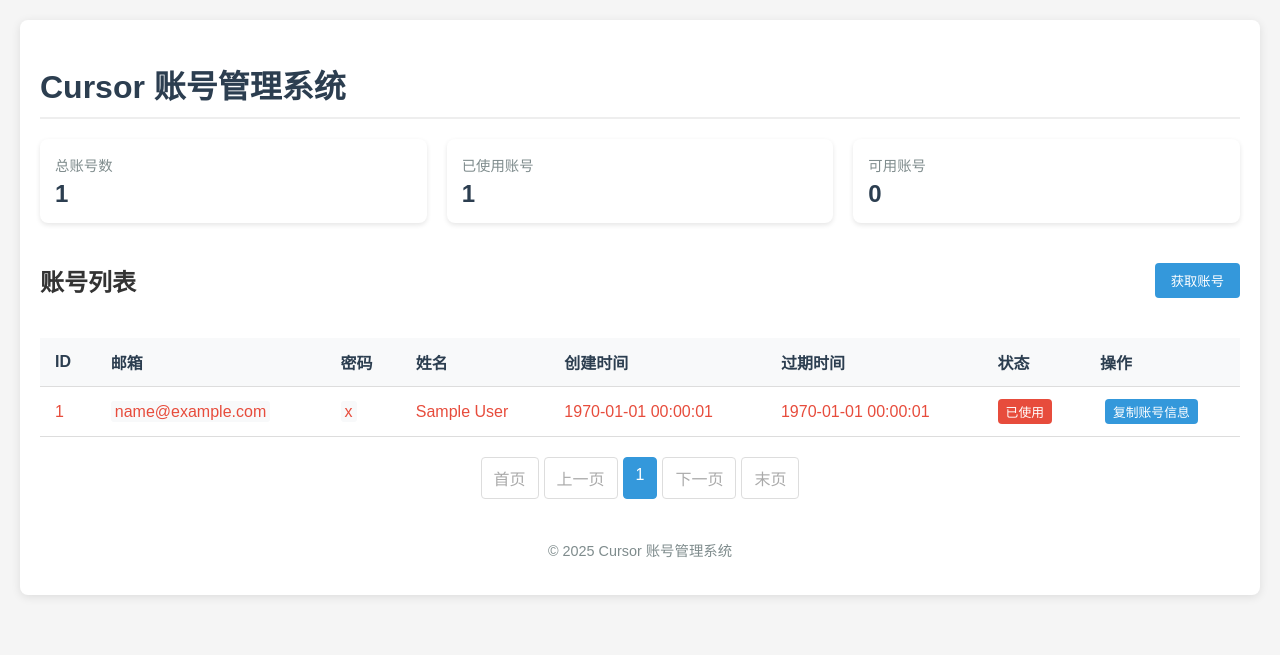
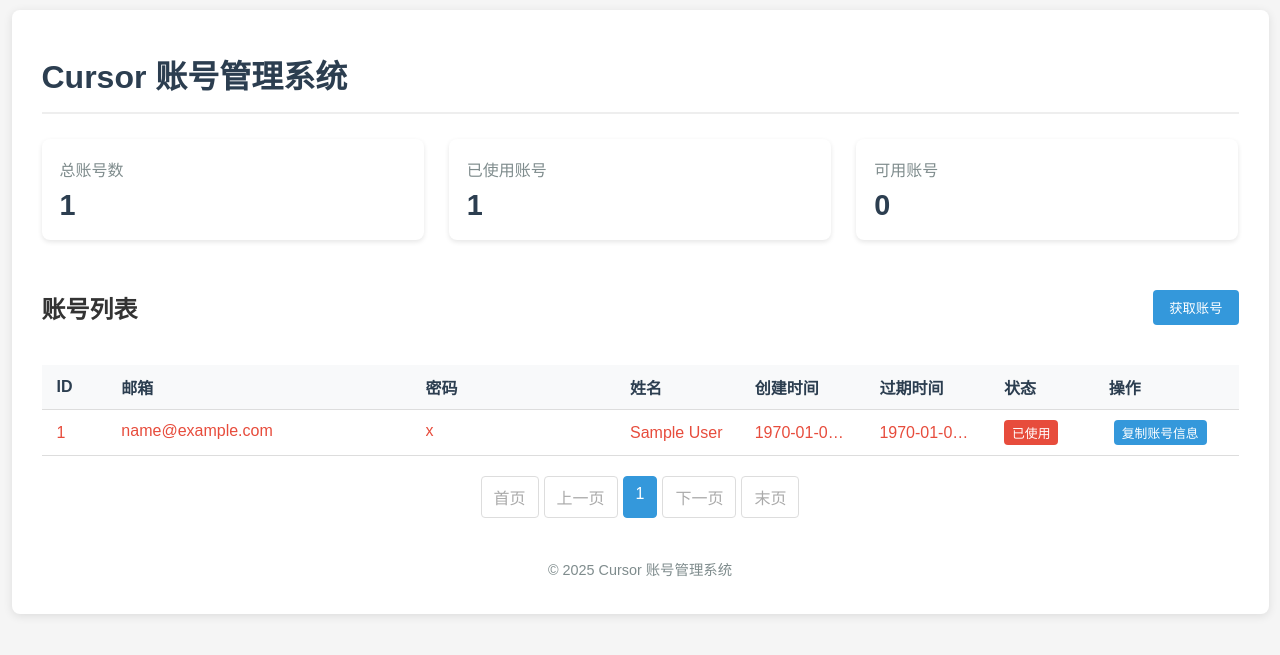
Before and after one commit to hj01857655/cursor-auto-account, a Flask app: page / in a window 1280 px wide. Shown: the top 655 px of the page. Run offline with Flask 3, Linux system fonts and the light colour scheme; tables that the repository leaves empty hold one stand-in row (values such as "Sample post").

Commit message:
fix: css style

```diff
--- a/templates/index.html
+++ b/templates/index.html
@@ -8,34 +8,47 @@
         body {
             font-family: 'Arial', sans-serif;
             margin: 0;
-            padding: 20px;
+            padding: 10px;
             background-color: #f5f5f5;
             color: #333;
         }
         .container {
-            max-width: 1200px;
+            max-width: 95%;
             margin: 0 auto;
             background-color: #fff;
-            padding: 20px;
+            padding: 20px 30px;
             border-radius: 8px;
             box-shadow: 0 2px 10px rgba(0, 0, 0, 0.1);
         }
         h1 {
             color: #2c3e50;
-            margin-bottom: 20px;
+            margin-bottom: 25px;
             border-bottom: 2px solid #eee;
-            padding-bottom: 10px;
+            padding-bottom: 15px;
         }
         .account-table {
             width: 100%;
             border-collapse: collapse;
             margin-top: 20px;
+            table-layout: fixed;
         }
         .account-table th, .account-table td {
-            padding: 12px 15px;
+            padding: 10px 15px;
             text-align: left;
             border-bottom: 1px solid #ddd;
+            white-space: nowrap;
+            overflow: hidden;
+            text-overflow: ellipsis;
         }
+        /* 设置各列宽度 */
+        .account-table th:nth-child(1), .account-table td:nth-child(1) { width: 4%; } /* ID */
+        .account-table th:nth-child(2), .account-table td:nth-child(2) { width: 28%; } /* 邮箱 */
+        .account-table th:nth-child(3), .account-table td:nth-child(3) { width: 18%; } /* 密码 */
+        .account-table th:nth-child(4), .account-table td:nth-child(4) { width: 10%; } /* 姓名 */
+        .account-table th:nth-child(5), .account-table td:nth-child(5) { width: 10%; } /* 创建时间 */
+        .account-table th:nth-child(6), .account-table td:nth-child(6) { width: 10%; } /* 过期时间 */
+        .account-table th:nth-child(7), .account-table td:nth-child(7) { width: 8%; } /* 状态 */
+        .account-table th:nth-child(8), .account-table td:nth-child(8) { width: 12%; } /* 操作 */
         .account-table th {
             background-color: #f8f9fa;
             font-weight: bold;
@@ -59,7 +72,8 @@
             color: white;
         }
         .actions {
-            margin-top: 20px;
+            margin-top: 25px;
+            margin-bottom: 20px;
             display: flex;
             justify-content: space-between;
             align-items: center;
@@ -82,24 +96,29 @@
             cursor: not-allowed;
         }
         .stats {
-            margin-bottom: 20px;
+            margin-bottom: 30px;
             display: flex;
-            gap: 20px;
+            gap: 25px;
         }
         .stat-card {
             flex: 1;
             background-color: #fff;
-            padding: 15px;
+            padding: 18px;
             border-radius: 8px;
-            box-shadow: 0 2px 5px rgba(0, 0, 0, 0.1);
+            box-shadow: 0 2px 5px rgba(0,0,0,0.1);
+            transition: transform 0.2s, box-shadow 0.2s;
+        }
+        .stat-card:hover {
+            transform: translateY(-3px);
+            box-shadow: 0 4px 8px rgba(0,0,0,0.15);
         }
         .stat-title {
-            font-size: 0.9em;
+            font-size: 1em;
             color: #7f8c8d;
-            margin-bottom: 5px;
+            margin-bottom: 8px;
         }
         .stat-value {
-            font-size: 1.5em;
+            font-size: 1.8em;
             font-weight: bold;
             color: #2c3e50;
         }
@@ -144,20 +163,23 @@
         }
         .copyable {
             cursor: pointer;
-            padding: 2px 4px;
-            background-color: #f8f9fa;
-            border-radius: 3px;
             position: relative;
+            display: inline-block;
+            transition: color 0.2s;
+            width: 100%;
+            overflow: hidden;
+            text-overflow: ellipsis;
+            max-width: 100%;
         }
         .copyable:hover {
-            background-color: #e9ecef;
+            color: #3498db;
         }
         .copyable::after {
             content: "点击复制";
             position: absolute;
-            bottom: 100%;
-            left: 50%;
-            transform: translateX(-50%);
+            bottom: 125%;
+            right: 0;
+            transform: none;
             background-color: #333;
             color: white;
             padding: 4px 8px;
@@ -166,13 +188,19 @@
             opacity: 0;
             pointer-events: none;
             transition: opacity 0.2s;
+            white-space: nowrap;
+            z-index: 10;
         }
         .copyable:hover::after {
             opacity: 0.9;
         }
-        .copied::after {
-            content: "";
-            background-color: #2ecc71;
+        .copyable.copied {
+            color: #2ecc71;
+        }
+        .copyable.copied::after {
+            content: "已复制!";
+            background-color: #28a745;
+            opacity: 0.9;
         }
         .status-toggle {
             cursor: pointer;
@@ -335,8 +473,16 @@
                 {% set is_expired = current_timestamp > account.expire_time %}
                 <tr{% if is_expired %} class="expired"{% endif %} data-id="{{ account.id }}">
                     <td>{{ account.id }}</td>
-                    <td><span class="copyable" onclick="copyText('{{ account.email }}', this)">{{ account.email }}</span></td>
-                    <td><span class="copyable" onclick="copyText('{{ account.password }}', this)">{{ account.password }}</span></td>
+                    <td>
+                        <div class="tooltip" data-tooltip="{{ account.email }}">
+                            <span class="copyable" onclick="copyText('{{ account.email }}', this)">{{ account.email }}</span>
+                        </div>
+                    </td>
+                    <td>
+                        <div class="tooltip" data-tooltip="{{ account.password }}">
+                            <span class="copyable" onclick="copyText('{{ account.password }}', this)">{{ account.password }}</span>
+                        </div>
+                    </td>
                     <td>{{ account.first_name }} {{ account.last_name }}</td>
                     <td>{{ account.create_time|timestamp_to_date }}</td>
                     <td>{{ account.expire_time_fmt }}</td>
@@ -526,14 +672,12 @@
         function copyText(text, element) {
             navigator.clipboard.writeText(text).then(() => {
                 if (element) {
-                    element.textContent = '已复制';
+                    // 添加临时复制成功效果，不改变原文本
+                    element.classList.add('copied');
+
                     setTimeout(() => {
-                        if (element.classList.contains('copy-btn')) {
-                            element.textContent = '复制';
-                        } else {
-                            element.classList.remove('copied');
-                        }
-                    }, 1000);
+                        element.classList.remove('copied');
+                    }, 1500);
                 }
                 showToast('复制成功', 'success');
             }).catch(err => {
@@ -550,15 +694,31 @@
 
             const fullInfo = `邮箱: ${email}\n密码: ${password}\n姓名: ${name}\n过期时间: ${expire}`;
 
-            copyText(fullInfo);
+            const button = document.querySelector('.copy-all-btn');
+
+            navigator.clipboard.writeText(fullInfo).then(() => {
+                button.classList.add('copied');
+
+                setTimeout(() => {
+                    button.classList.remove('copied');
+                }, 1500);
+
+                showToast('复制成功', 'success');
+            }).catch(err => {
+                showToast('复制失败: ' + err, 'error');
+            });
         }
 
         // 复制表格中的账号信息
         function copyInfo(accountId) {
             const row = document.querySelector(`tr[data-id="${accountId}"]`);
             if (row) {
-                const email = row.querySelector('td:nth-child(2) .copyable').textContent;
-                const password = row.querySelector('td:nth-child(3) .copyable').textContent;
+                // 获取完整内容，而不是截断的文本
+                const emailTooltip = row.querySelector('td:nth-child(2) .tooltip');
+                const passwordTooltip = row.querySelector('td:nth-child(3) .tooltip');
+
+                const email = emailTooltip.getAttribute('data-tooltip');
+                const password = passwordTooltip.getAttribute('data-tooltip');
                 const name = row.querySelector('td:nth-child(4)').textContent;
                 const expireTime = row.querySelector('td:nth-child(6)').textContent;
 
```
Also changed, not shown: other parts of templates/index.html (+124 -14 lines).
